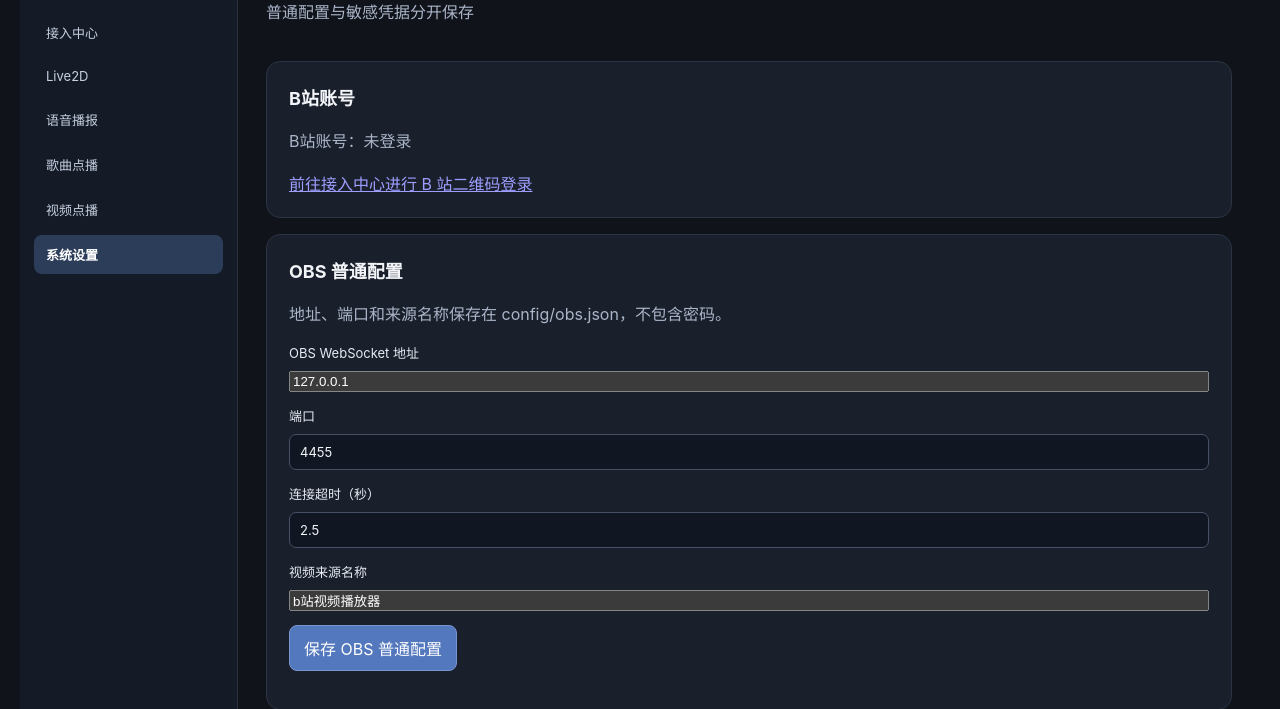
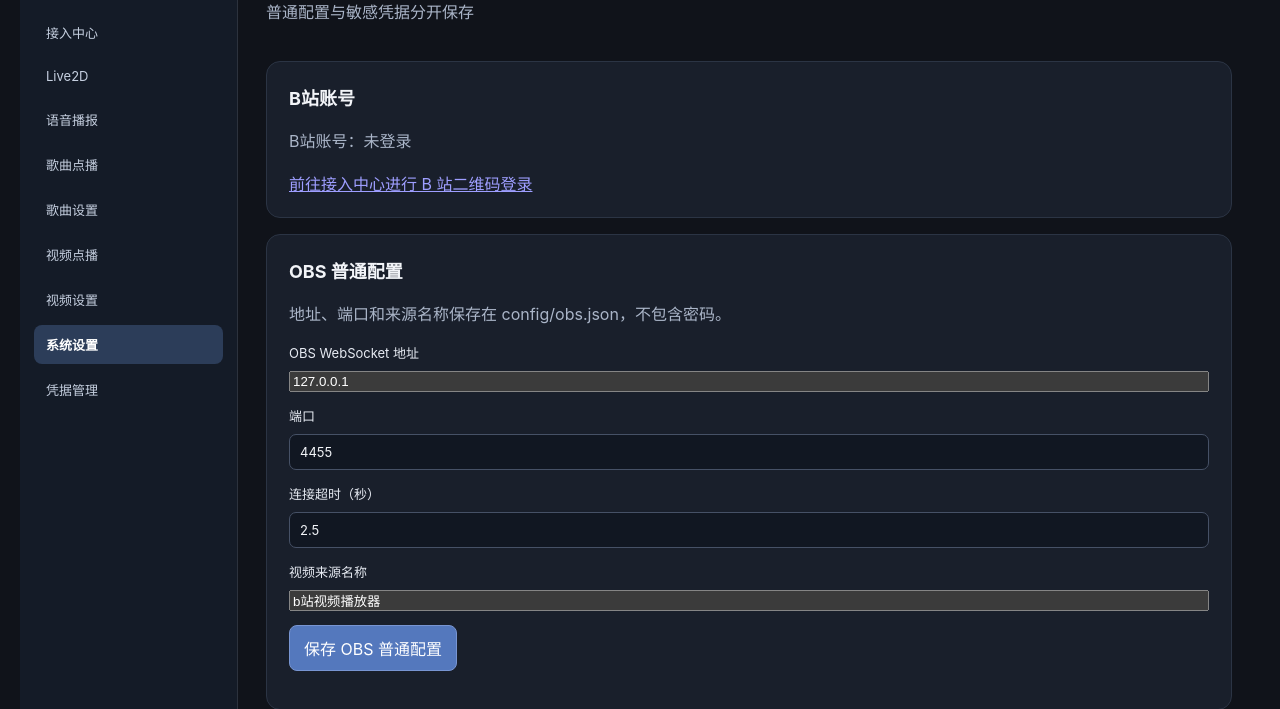
Before and after one commit to dongguo4812/Bili_Live_Danmaku, a Flask app: page /settings in a window 1280 px wide. Shown: the part 137-846 px from the top of the page. Run offline with Flask 3, Linux system fonts and the light colour scheme.

Commit message:
Standardize module settings navigation

```diff
--- a/templates/settings.html
+++ b/templates/settings.html
@@ -16,8 +16,11 @@
       <a href="/live2d">Live2D</a>
       <a href="/voice">语音播报</a>
       <a href="/music">歌曲点播</a>
+      <a href="/music/settings">歌曲设置</a>
       <a href="/video">视频点播</a>
-      <a class="active" href="/settings">系统设置</a>
+      <a href="/video/settings">视频设置</a>
+      <a href="/settings" class="active">系统设置</a>
+      <a href="/credentials">凭据管理</a>
     </nav>
   </aside>
   <main class="manager">
```
